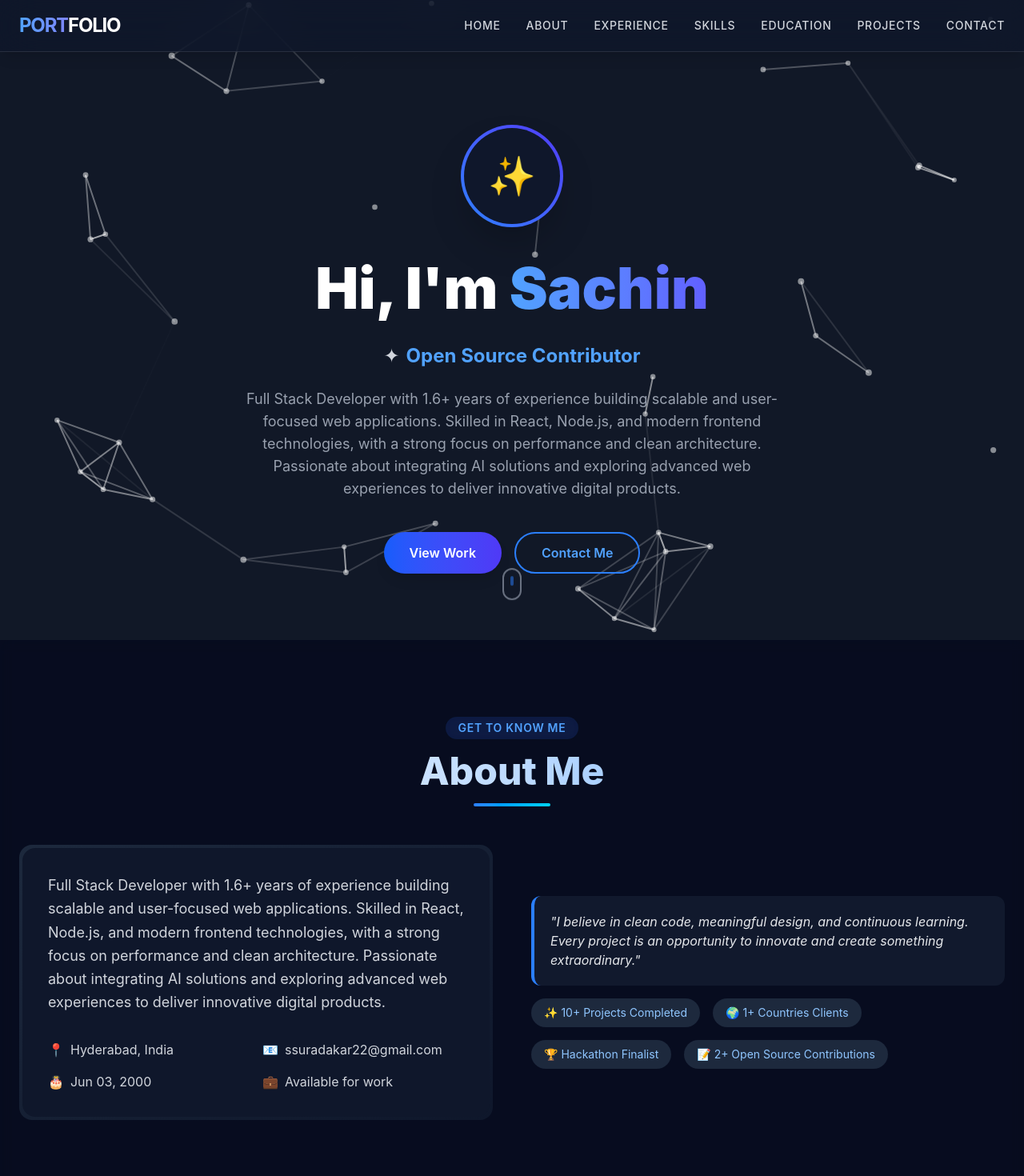
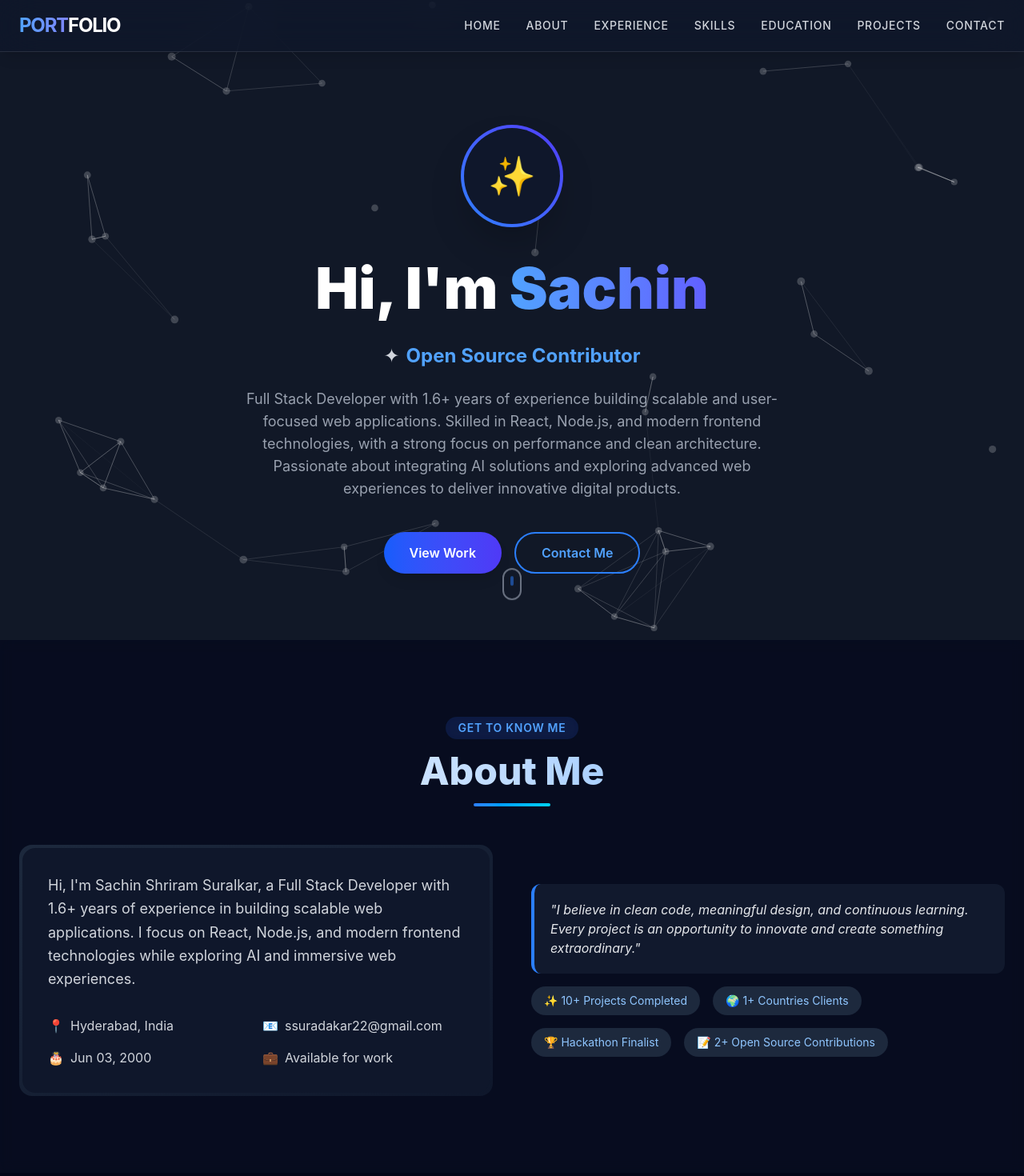
Before and after one commit to SachinTechProject/Sachin_PortFolio, a React (Vite) app: page / in a window 1280 px wide. Shown: the top 1470 px of the page at 80% size. Built offline with nearby package versions, Linux system fonts and the light colour scheme; the HTML template or start-up script is replaced by a standard one.

Commit message:
updated the particals

```diff
--- a/src/components/About.jsx
+++ b/src/components/About.jsx
@@ -30,7 +30,7 @@ const About = () => {
           >
             <div className="bg-gradient-to-br from-slate-800 to-slate-900 p-1 rounded-2xl">
               <div className="bg-slate-900 rounded-2xl p-6 md:p-8">
-                <p className="text-gray-300 text-lg leading-relaxed">{personalInfo.bio}</p>
+                <p className="text-gray-300 text-lg leading-relaxed">{personalInfo.summaryBio}</p>
                 <div className="grid grid-cols-2 gap-4 mt-8">
                   <div>
                     <span className="text-blue-400 font-bold">📍</span>
--- a/src/components/ParticlesBackground.jsx
+++ b/src/components/ParticlesBackground.jsx
@@ -47,8 +47,8 @@ const ParticlesBackground = () => {
                     color: "#ffffff",
                     distance: 170,
                     enable: true,
-                    opacity: 0.7,
-                    width: 2,
+                    opacity: 0.5,
+                    width: 0.5,
                 },
                 move: {
                     direction: "none",
@@ -68,13 +68,13 @@ const ParticlesBackground = () => {
                     value: 80,
                 },
                 opacity: {
-                    value: 0.5,
+                    value: 0.2,
                 },
                 shape: {
                     type: "circle",
                 },
                 size: {
-                    value: { min: 3, max: 4 },
+                    value: { min: 4, max: 5 },
                 },
             },
             detectRetina: true,
--- a/src/data/portfolioData.js
+++ b/src/data/portfolioData.js
@@ -8,10 +8,11 @@ export const personalInfo = {
   linkedin: "https://www.linkedin.com/in/sachin-suralkar-4b2486289/",
   avatar: "✨",
   bio: "Full Stack Developer with 1.6+ years of experience building scalable and user-focused web applications. Skilled in React, Node.js, and modern frontend technologies, with a strong focus on performance and clean architecture. Passionate about integrating AI solutions and exploring advanced web experiences to deliver innovative digital products.",
+summaryBio: "Hi, I'm Sachin Shriram Suralkar, a Full Stack Developer with 1.6+ years of experience in building scalable web applications. I focus on React, Node.js, and modern frontend technologies while exploring AI and immersive web experiences."
 };
 
 export const roles = [
-  "MENR Stack",
+  "MERN Stack",
   "Problem Solver",
   "Open Source Contributor",
   "Full Stack Developer"
@@ -77,12 +78,12 @@ export const projects = [
     link: "https://image-frontend-tawny.vercel.app/"
    },
   {
-    title: "Calculator",
-    description: "Basic Calculator the static project",
-    tech: ["HTML", "CSS", "JavaScript"],
+    title: "PortFolio",
+    description: "PortFolio project",
+    tech: ["React"],
     icon: "🎨",
     gradient: "from-pink-600 to-rose-600",
-    link: "https://sachintechproject.github.io/Calculator-project/"
+    link: "https://sachin-suralkar.vercel.app/"
   },
   {
     title: "Hotel Booking",
```
